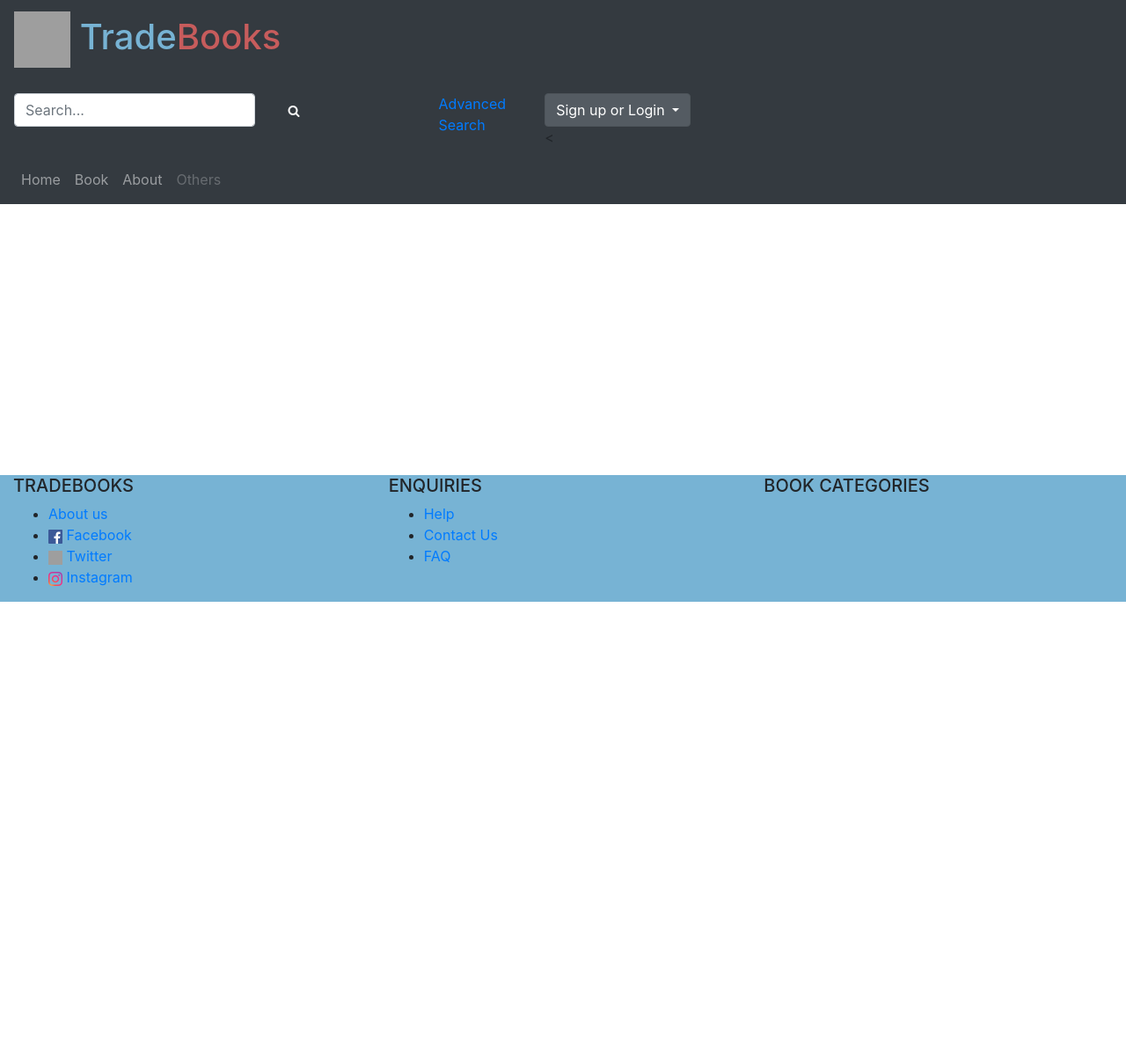
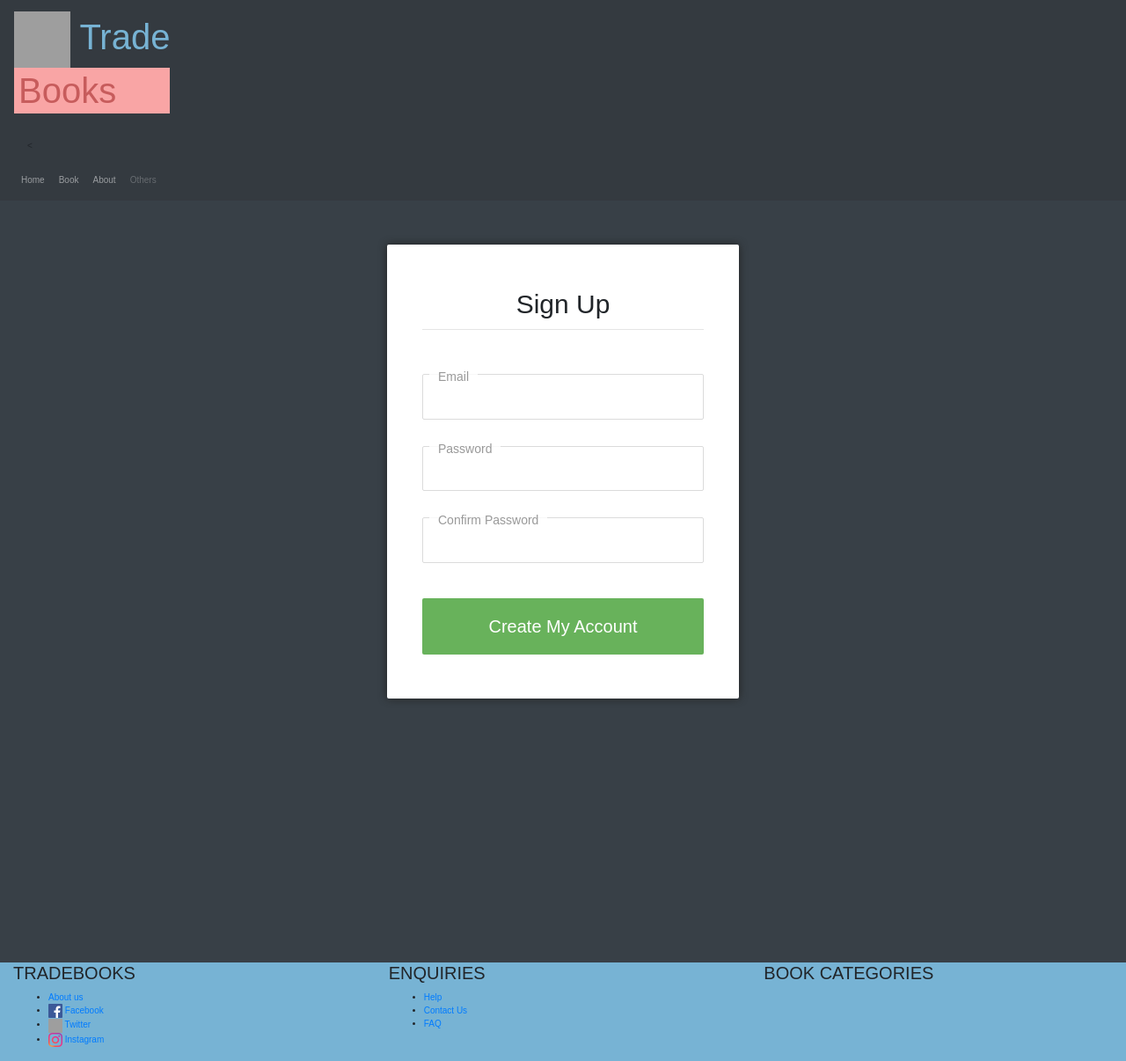
Before and after one commit to susamusa29/trade_books_project, a Django app: page /tradebooks/register/ in a window 1280 px wide. Shown: the whole page at 88% size. Before the commit the page ends 684 px from the top, so only its background shows below. Run offline with Django 3.2, Linux system fonts and the light colour scheme; some libraries are stand-ins or nearby versions; grey boxes are pictures that could not be loaded.

Commit message:
sign up form almost done

```diff
--- /dev/null
+++ b/static/css/register.css
@@ -0,0 +1,104 @@
+@import "compass/css3";
+
+.button{
+   background-color:  rgba(148,186,101,0.7);
+}
+body {
+    background: #384047;
+    font-family: sans-serif;
+    font-size: 10px
+  }
+
+  form {
+    background: #fff;
+    padding: 4em 4em 2em;
+    max-width: 400px;
+    margin: 50px auto 0;
+    box-shadow: 0 0 1em #222;
+    border-radius: 2px;
+  }
+
+    h2 {
+        margin:0 0 50px 0;
+        padding:10px;
+        text-align:center;
+        font-size:30px;
+        color:darken(#e5e5e5, 50%);
+        border-bottom:solid 1px #e5e5e5;
+      }
+      p {
+        margin: 0 0 3em 0;
+        position: relative;
+      }
+
+      input {
+        display: block;
+        box-sizing: border-box;
+        width: 100%;
+        outline: none;
+        margin:0;
+      }
+
+      input[type="text"],
+      input[type="password"] {
+        background: #fff;
+        border: 1px solid #dbdbdb;
+        font-size: 1.6em;
+        padding: .8em .5em;
+        border-radius: 2px;
+      }
+      input[type="text"]:focus,
+      input[type="password"]:focus {
+        background: #fff
+      }
+
+      span {
+        display:block;
+        background: #F9A5A5;
+        padding: 2px 5px;
+        color: #666;
+      }
+
+      input[type="submit"] {
+        background: button;
+        background-color: #68B25B;
+        box-shadow: 0 3px 0 0 darken(button, 10%);
+        border-radius: 2px;
+        border: none;
+        color: #fff;
+        cursor: pointer;
+        display: block;
+        font-size: 2em;
+        line-height: 1.6em;
+        margin: 2em 0 0;
+        outline: none;
+        padding: .8em 0;
+        text-shadow: 0 1px #68B25B;
+      }
+
+      input[type="submit"]:hover {
+        background: rgba(148,175,101,1);
+        text-shadow:0 1px 3px darken(button, 30%);
+      }
+
+      input[type="submit"]:hover {
+        background-color: #68B25B;
+    }
+
+    label{
+        position: absolute;
+        left: 8px;
+        top: 12px;
+        color: #999;
+        font-size: 16px;
+        display: inline-block;
+        padding: 4px 10px;
+        font-weight: 400;
+        background-color: rgba(255,255,255,0);
+        @include transition(color .3s, top .3s, background-color .8s);
+    }
+        .floatLabel{
+          top: -11px;
+          background-color: rgba(255,255,255,0.8);
+          font-size: 14px;
+        }
--- a/templates/tradebooks/login.html
+++ b/templates/tradebooks/login.html
@@ -9,6 +9,7 @@
 <!--
     This is where the login template will inherit the additional css
 -->
+
 {% block head %}
     <!-- Custom CSS-->
     <link rel="stylesheet" type="text/css" href="{% static 'css/login.css' %}">
@@ -153,6 +154,7 @@
     Login
 {% endblock %}
 
+
 {% block body_block %}
 {% block header %}
 
--- a/templates/tradebooks/register.html
+++ b/templates/tradebooks/register.html
@@ -5,3 +5,125 @@
     Author: Stanislava Dyakova
     StudentID:2390717D
 -->
+    {% block title_block %}
+        Register
+    {% endblock %}
+
+    {% block head %}
+        <!-- Custom CSS-->
+        <link rel="stylesheet" type="text/css" href="{% static 'css/register.css' %}">
+    {% endblock %}
+
+    {% block body_block%}
+    {% block header %}
+
+    {% endblock %}
+    {% block content %}
+    {% if user.logged_in %}
+                                        <!-- show link to user page adn option to logout-->
+                                        <div class="dropdown show">
+                                            <a class="btn btn-secondary dropdown-toggle"
+                                               role="button"
+                                               id="userDropdown"
+                                               data-toggle="dropdown"
+                                               aria-haspoppup="true"
+                                               aria-expanded="false"
+                                               href="{% url 'tradebooks:user' %}">
+                                                My Profile
+                                            </a>
+                                            <div class="dropdown-menu"
+                                                 aria-labelledby="userDropdown">
+                                                <a class="dropdown-item"
+                                                   href="{% url 'tradebooks:user' %}">
+                                                    user
+                                                </a>
+                                                <a class="dropdown-item"
+                                                   href="#">
+                                                    Sign Out
+                                                </a>
+                                            </div>
+                                        </div>
+        {% endif %}
+    {% endblock %}
+
+    {% if registered %}
+    Thank you your profile has been created. Please press <a href="http://127.0.0.1:8000/tradebooks/index/">here.</a>
+    {%else%}
+    <form action="#" method="post">
+        <h2>Sign Up</h2>
+              <p>
+                  <label for="Email" class="floatLabel">Email</label>
+                  <input id="Email" name="Email" type="text">
+              </p>
+              <p>
+                  <label for="password" class="floatLabel">Password</label>
+                  <input id="password" name="password" type="password">
+                  <span>Enter a password longer than 8 characters</span>
+              </p>
+              <p>
+                  <label for="confirm_password" class="floatLabel">Confirm Password</label>
+                  <input id="confirm_password" name="confirm_password" type="password">
+                  <span>Your passwords do not match</span>
+              </p>
+              <p>
+                  <input type="submit" value="Create My Account" id="submit">
+              </p>
+          </form>
+          <script>
+              var $password = $("#password");
+    	    var $confirmPassword = $("#confirm_password");
+
+            //Hide hints
+            $("form span").hide();
+
+            function isPasswordValid() {
+            return $password.val().length > 8;
+            }
+
+            function arePasswordsMatching() {
+            return $password.val() === $confirmPassword.val();
+            }
+
+            function canSubmit() {
+            return isPasswordValid() && arePasswordsMatching();
+            }
+
+                function passwordEvent(){
+                    //Find out if password is valid
+                    if(isPasswordValid()) {
+                    //Hide hint if valid
+                    $password.next().hide();
+                    } else {
+                    //else show hint
+                    $password.next().show();
+                    }
+                }
+
+                function confirmPasswordEvent() {
+                //Find out if password and confirmation match
+                if(arePasswordsMatching()) {
+                    //Hide hint if match
+                    $confirmPassword.next().hide();
+                } else {
+                    //else show hint
+                    $confirmPassword.next().show();
+                }
+                }
+
+                function enableSubmitEvent() {
+                $("#submit").prop("disabled", !canSubmit());
+                }
+
+                //When event happens on password input
+                $password.focus(passwordEvent).keyup(passwordEvent).keyup(confirmPasswordEvent).keyup(enableSubmitEvent);
+
+                //When event happens on confirmation input
+                $confirmPassword.focus(confirmPasswordEvent).keyup(confirmPasswordEvent).keyup(enableSubmitEvent);
+
+                enableSubmitEvent();
+          </script>
+
+
+
+    {% endif %}
+    {% endblock %}
```
